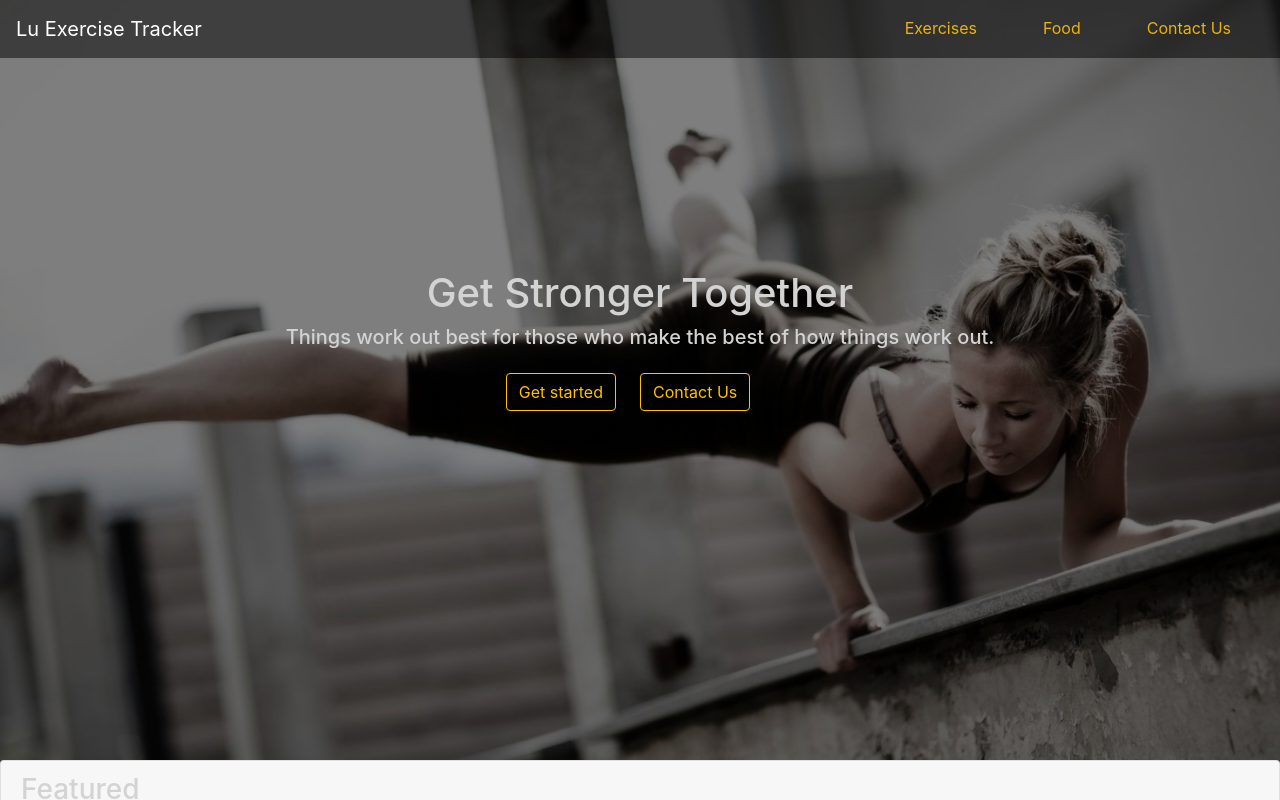
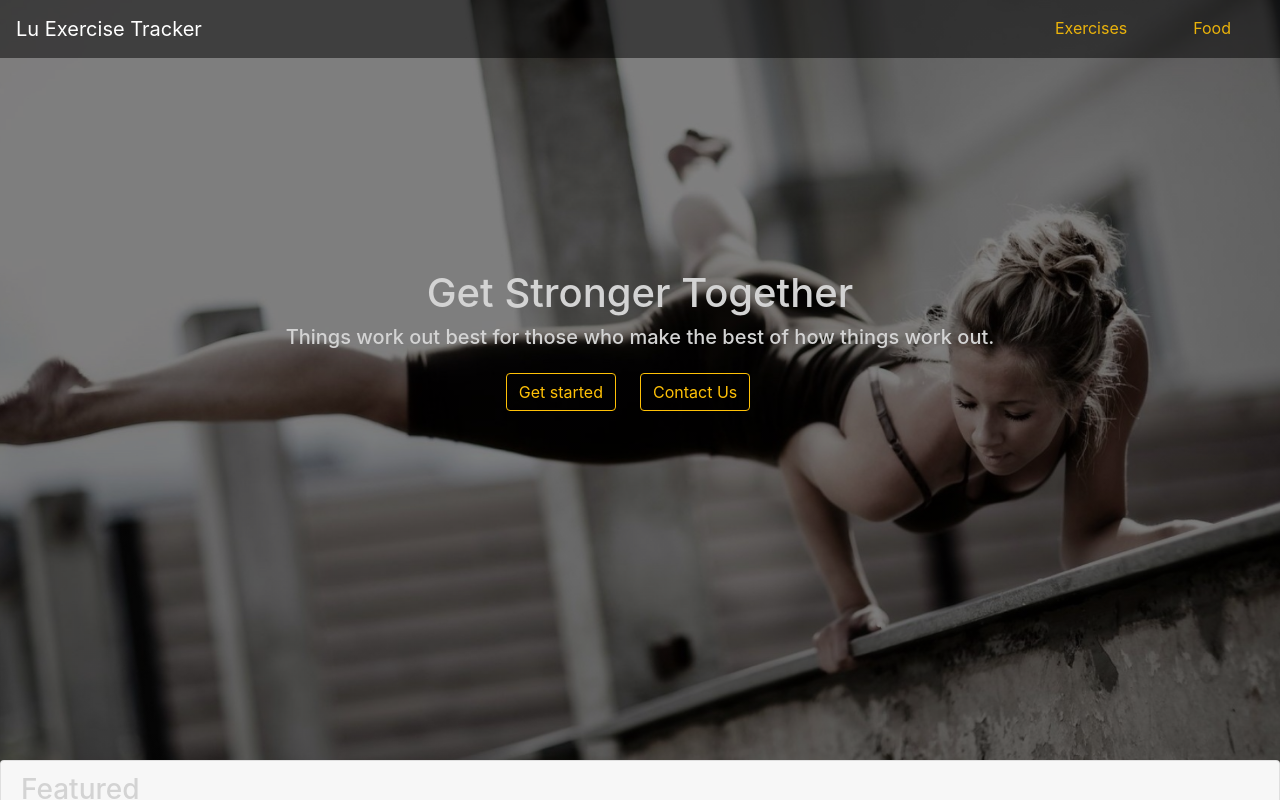
Before and after one commit to VincentQDo/ExerciseApp, a React (Create React App) app: page / in a window 1280 px wide. Shown: the top 800 px of the page. Built offline with nearby package versions, Linux system fonts and the light colour scheme.

Commit message:
Remove warning <a> can't be child of <a>, updated style

```diff
--- a/src/components/NavBar/NavBar.css
+++ b/src/components/NavBar/NavBar.css
@@ -24,7 +24,8 @@
   text-decoration: none;
 }
 
-.navbar-nav > .nav-item .nav-link {
+.navbar-nav > .nav-item .nav-link,
+.navbar-nav > .nav-item .nav-link:focus {
   color: #ffc107;
   opacity: 0.9;
 }
--- a/src/components/NavBar/NavBar.js
+++ b/src/components/NavBar/NavBar.js
@@ -1,13 +1,5 @@
 import React, { useState } from "react";
-import {
-  Collapse,
-  Navbar,
-  NavbarToggler,
-  NavbarBrand,
-  Nav,
-  NavItem,
-  NavLink
-} from "reactstrap";
+import { Collapse, Navbar, NavbarToggler, Nav, NavItem } from "reactstrap";
 import { Link } from "react-router-dom";
 import "./NavBar.css";
 
@@ -18,8 +10,8 @@ const NavBar = () => {
 
   return (
     <Navbar color="dark" dark expand="md" id="navbar">
-      <Link to="/">
-        <NavbarBrand>Lu Exercise Tracker</NavbarBrand>
+      <Link to="/" className="navbar-brand">
+        Lu Exercise Tracker
       </Link>
       <NavbarToggler
         onClick={toggle}
@@ -28,18 +20,13 @@ const NavBar = () => {
       <Collapse isOpen={isOpen} navbar>
         <Nav className="ml-auto" navbar>
           <NavItem>
-            <Link to="/exercise">
-              <NavLink>Exercises</NavLink>
+            <Link to="/exercise" className="nav-link">
+              Exercises
             </Link>
           </NavItem>
           <NavItem>
-            <Link to="/food">
-              <NavLink>Food</NavLink>
-            </Link>
-          </NavItem>
-          <NavItem>
-            <Link to="/#contact">
-              <NavLink>Contact Us</NavLink>
+            <Link to="/food" className="nav-link">
+              Food
             </Link>
           </NavItem>
         </Nav>
```
